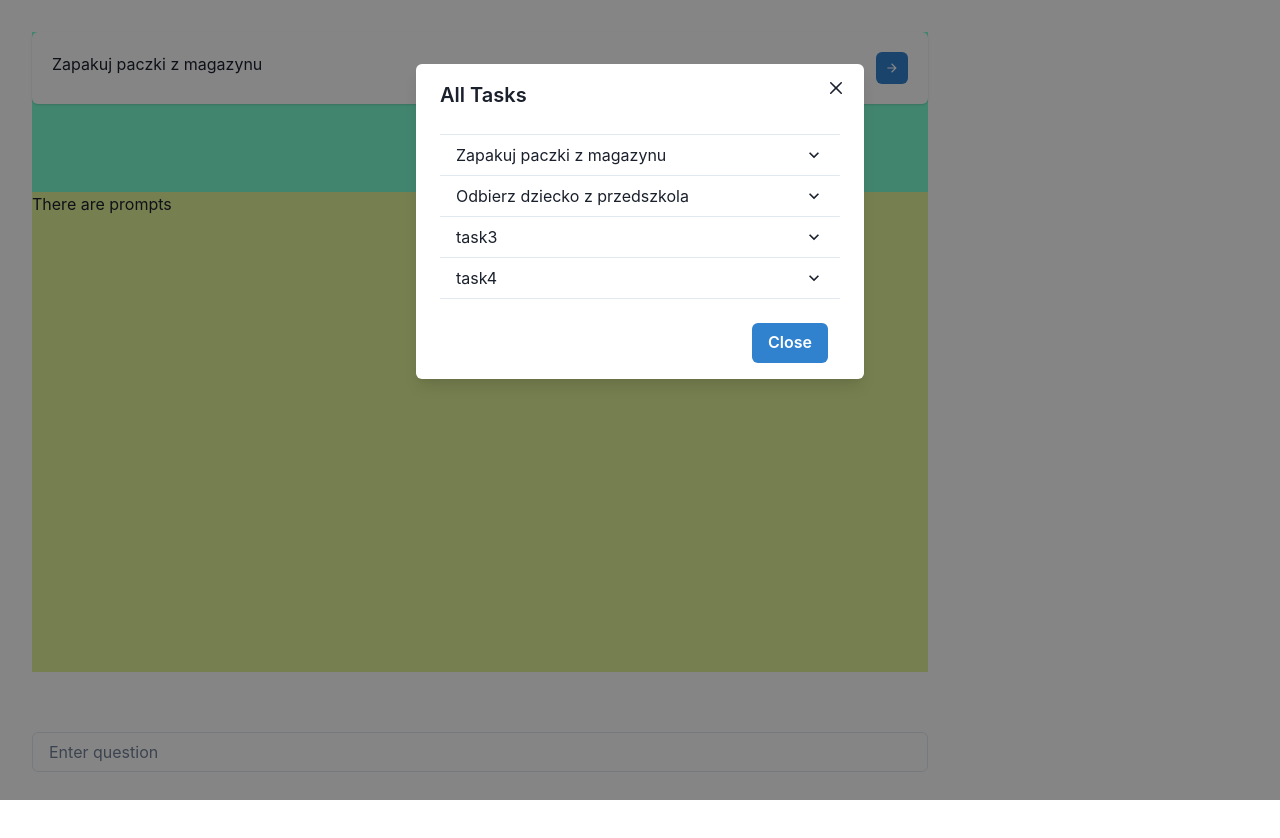
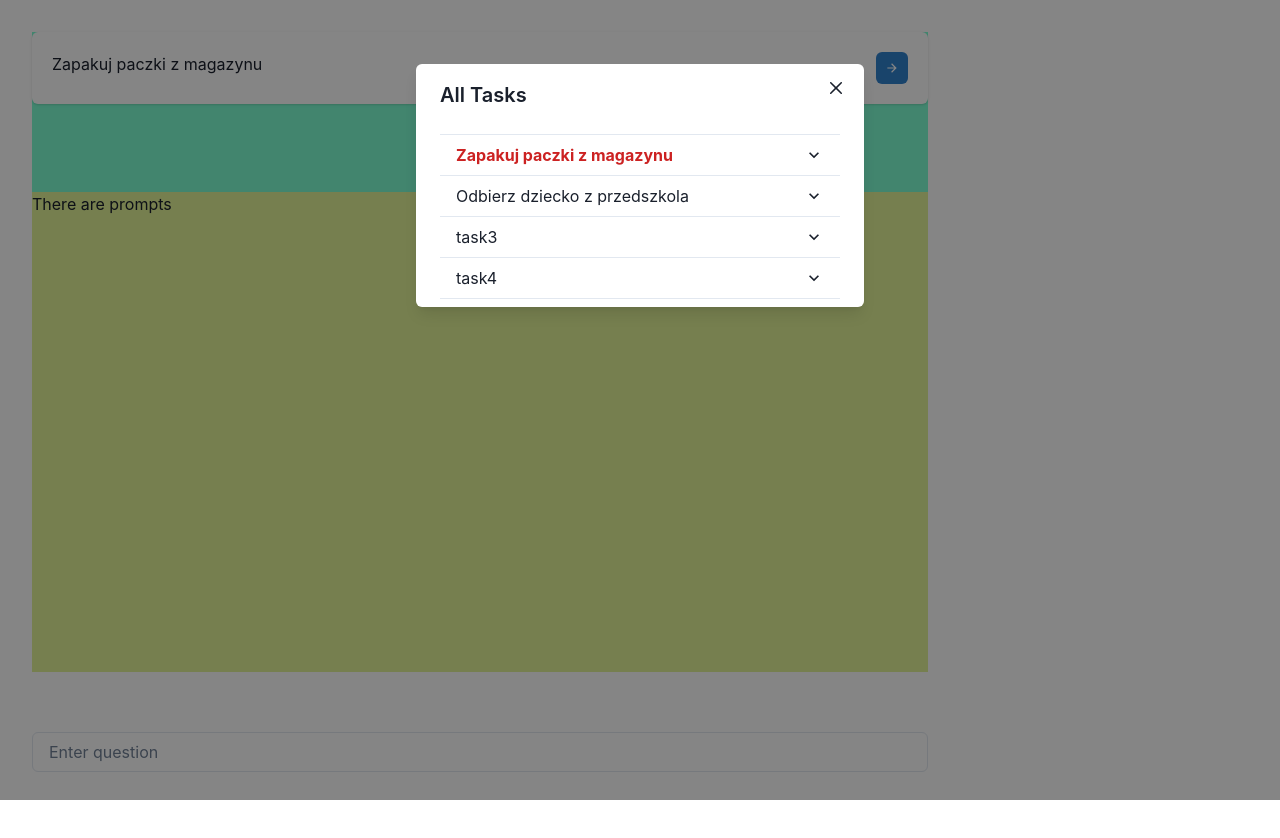
Before and after one commit to tupatka/BHL_SyntacticSugar, a React app in the folder warehouse-buddy/: page / in a window 1280 px wide. Both pictures are taken after a click on the button "Search database". Built offline with nearby package versions, Linux system fonts and the light colour scheme.

Commit message:
Updated all taksks list UI

```diff
--- a/warehouse-buddy/src/containers/HomeView/TaskBanner/AllTasksList/index.css
+++ b/warehouse-buddy/src/containers/HomeView/TaskBanner/AllTasksList/index.css
@@ -0,0 +1,3 @@
+#current-task{
+    color: rgb(204, 34, 34);
+}
--- a/warehouse-buddy/src/containers/HomeView/TaskBanner/AllTasksList/index.js
+++ b/warehouse-buddy/src/containers/HomeView/TaskBanner/AllTasksList/index.js
@@ -12,9 +12,11 @@ import {
 export const AllTasksList = () => {
 
     let tasks = ["Zapakuj paczki z magazynu", "Odbierz dziecko z przedszkola", "task3", "task4"];
+    let first = tasks[0];
+    let rest_tasks = tasks.slice(1);
     const list = []
 
-    tasks.forEach((task) => {
+    rest_tasks.forEach((task) => {
         list.push(
             <AccordionItem>
                 <h2>
@@ -34,6 +36,19 @@ export const AllTasksList = () => {
 
     return (
         <Accordion>
+            <AccordionItem>
+                <h2>
+                <AccordionButton>
+                    <Box as="span" flex='1' textAlign='left'>
+                    <b id="current-task"> {first} </b>
+                    </Box>
+                    <AccordionIcon />
+                </AccordionButton>
+                </h2>
+                <AccordionPanel pb={4}>
+                Test
+                </AccordionPanel>
+            </AccordionItem>
             {list}
         </Accordion>
     );
--- a/warehouse-buddy/src/containers/HomeView/TaskBanner/index.css
+++ b/warehouse-buddy/src/containers/HomeView/TaskBanner/index.css
@@ -3,7 +3,3 @@
     background-color: aquamarine;
     width: 100%;
 }
-
-.task-banner-header {
-    font-size: 2em;
-}
--- a/warehouse-buddy/src/containers/HomeView/TaskBanner/index.js
+++ b/warehouse-buddy/src/containers/HomeView/TaskBanner/index.js
@@ -39,12 +39,6 @@ export const TaskBanner = () => {
                     <ModalBody>
                         <AllTasksList></AllTasksList>
                     </ModalBody>
-
-                    <ModalFooter>
-                        <Button colorScheme='blue' mr={3} onClick={onClose}>
-                        Close
-                        </Button>
-                    </ModalFooter>
                 </ModalContent>
             </Modal>
         </div>
```
